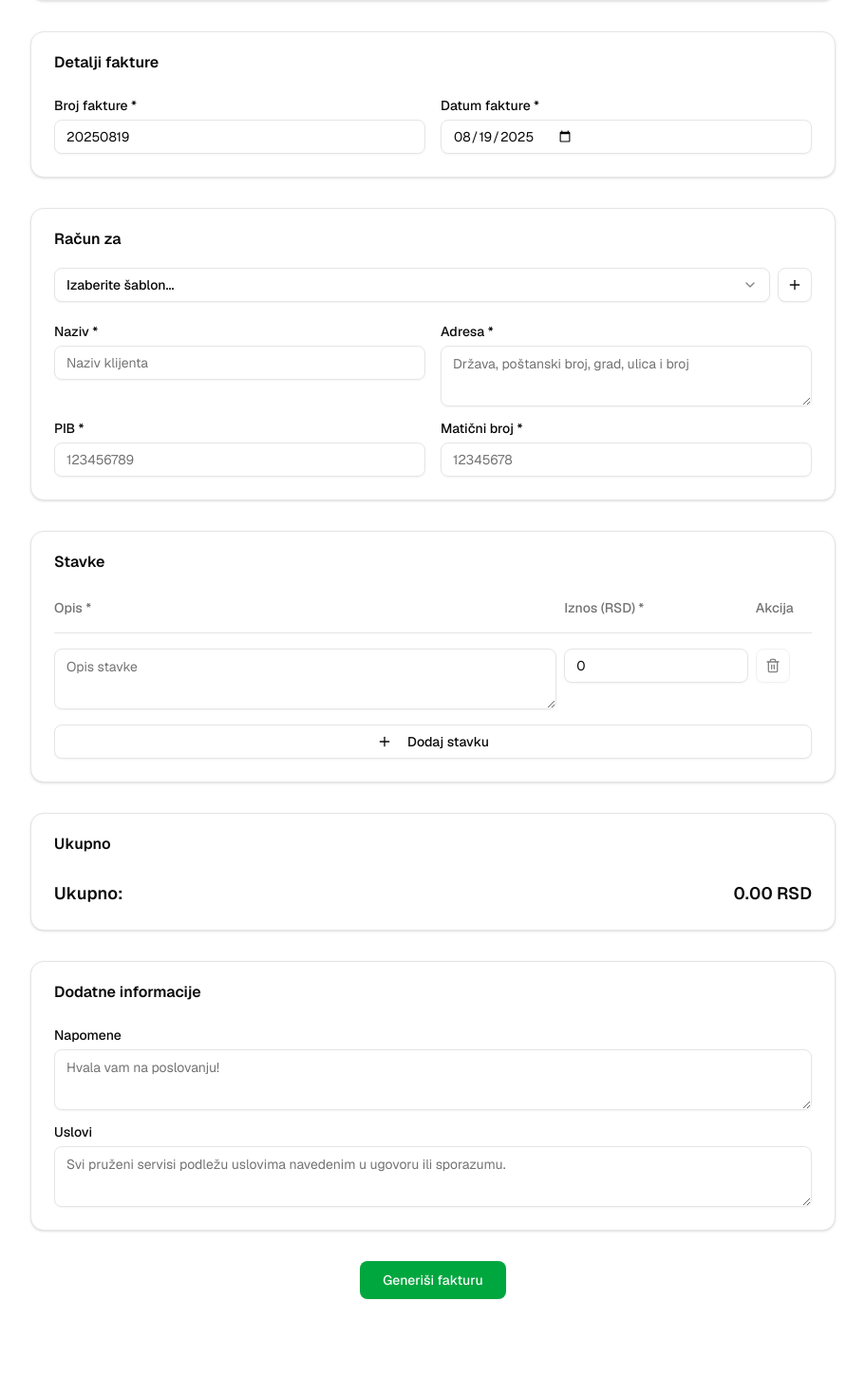
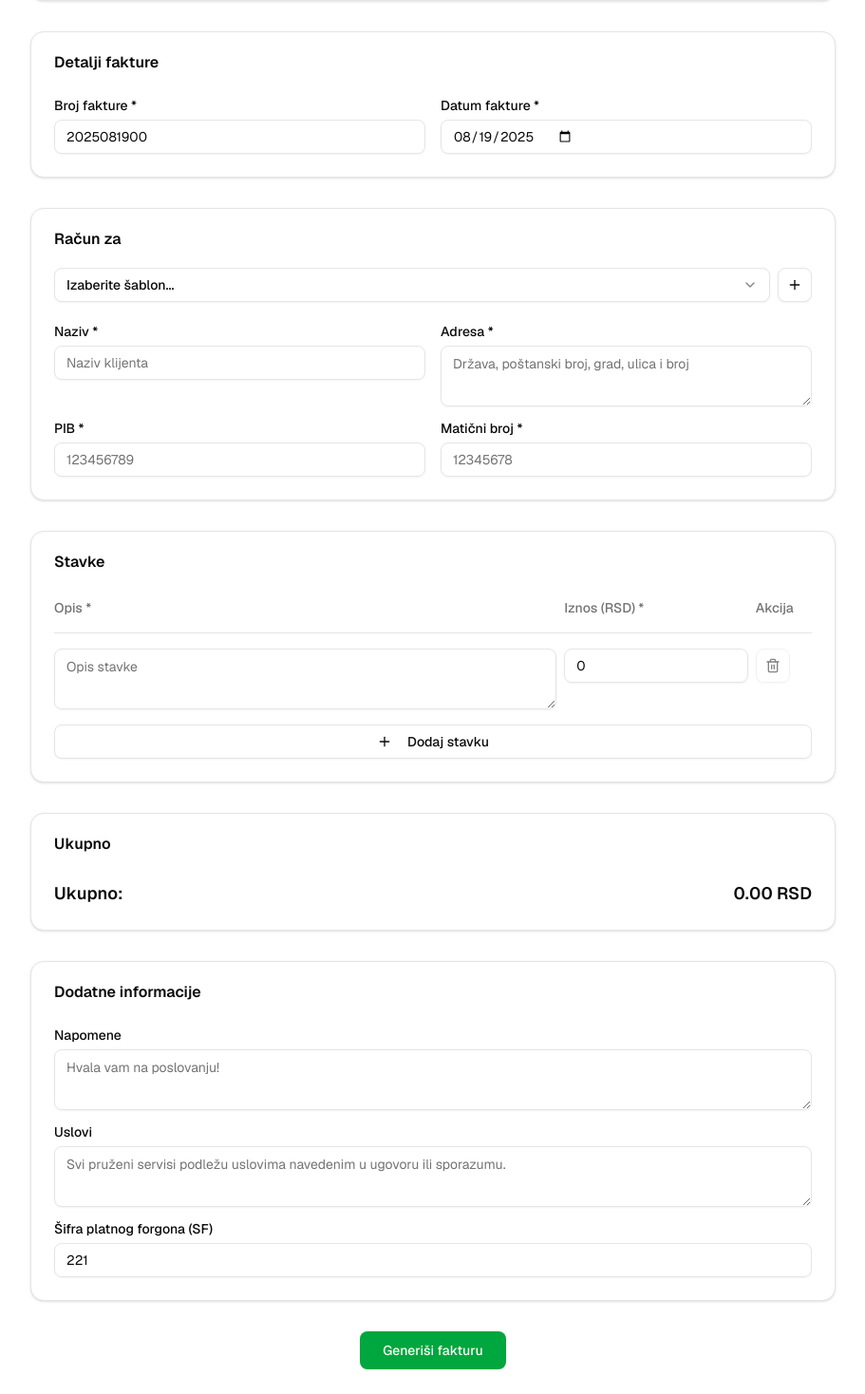
Before and after one commit to nobradov1c/invoisferatu, a Next.js app: page / in a window 1280 px wide. Shown: the part 502-1970 px from the top of the page at 95% size, without its empty margins (184-1095 px from the left). Before the commit the page ends 1926 px from the top, so only its background shows below. Built offline with nearby package versions, Linux system fonts and the light colour scheme.

Commit message:
Customize qr code (#5)
* dodaj opciju za sifru placanja za qr kod

* Update invoice-form.tsx

---------

Co-authored-by: nobradov1c <nobradov1c@mbp-panda.local>

```diff
--- a/app/lib/invoice-schema.ts
+++ b/app/lib/invoice-schema.ts
@@ -33,6 +33,7 @@ export const invoiceSchema = z.object({
   // Dodatne informacije
   napomene: z.string().optional(),
   uslovi: z.string().optional(),
+  sifraPlacanja: z.string().min(1, "Šifra plaćanja je obavezna").default("221"),
 });
 
 export type InvoiceFormData = z.infer<typeof invoiceSchema>;
--- a/app/lib/pdf-generator.ts
+++ b/app/lib/pdf-generator.ts
@@ -53,7 +53,7 @@ function generateQRString(data: InvoiceFormData, total: number): string {
   const cleanTekuciRacun = data.tekuciRacun.replace(/[^0-9]/g, "");
 
   // Build QR string according to specification
-  const qrString = `K:PR|V:01|C:1|R:${cleanTekuciRacun}|N:${cleanCompanyName}|I:${formattedTotal}|SF:221`;
+  const qrString = `K:PR|V:01|C:1|R:${cleanTekuciRacun}|N:${cleanCompanyName}|I:${formattedTotal}|SF:${data.sifraPlacanja}`;
 
   return qrString;
 }
--- a/components/forms/invoice-form.tsx
+++ b/components/forms/invoice-form.tsx
@@ -42,7 +42,7 @@ export default function InvoiceForm() {
       maticniBroj: "",
       kontaktEmail: "",
       tekuciRacun: "",
-      brojFakture: new Date().toISOString().split("T")[0].replace(/-/g, ""),
+      brojFakture: `${new Date().toISOString().split("T")[0].replace(/-/g, "")}00`,
       datumFakture: new Date().toISOString().split("T")[0],
       clientNaziv: "",
       clientAdresa: "",
@@ -51,6 +51,7 @@ export default function InvoiceForm() {
       items: [{ opis: "", iznos: 0 }],
       napomene: "",
       uslovi: "",
+      sifraPlacanja: "221",
     },
   });
 
@@ -533,6 +534,22 @@ export default function InvoiceForm() {
                 {...register("uslovi")}
               />
             </div>
+
+            <div className="space-y-2">
+              <Label htmlFor="sifraPlatnogForgona">
+                Šifra platnog forgona (SF)
+              </Label>
+              <Input
+                id="sifraPlatnogForgona"
+                placeholder="221"
+                {...register("sifraPlacanja")}
+              />
+              {errors.sifraPlacanja && (
+                <span className="text-red-500 text-sm">
+                  {errors.sifraPlacanja.message}
+                </span>
+              )}
+            </div>
           </CardContent>
         </Card>
 
```
